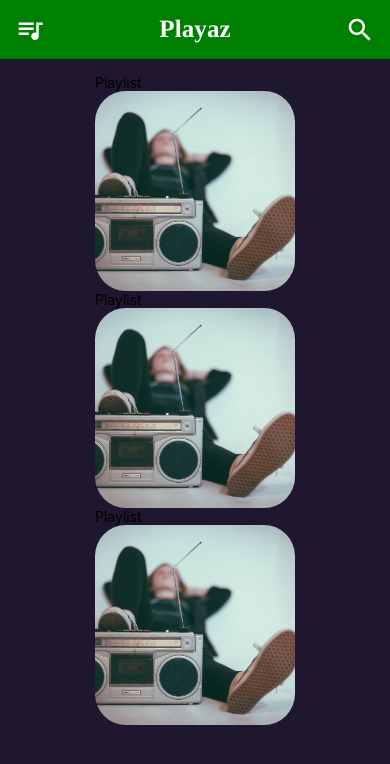
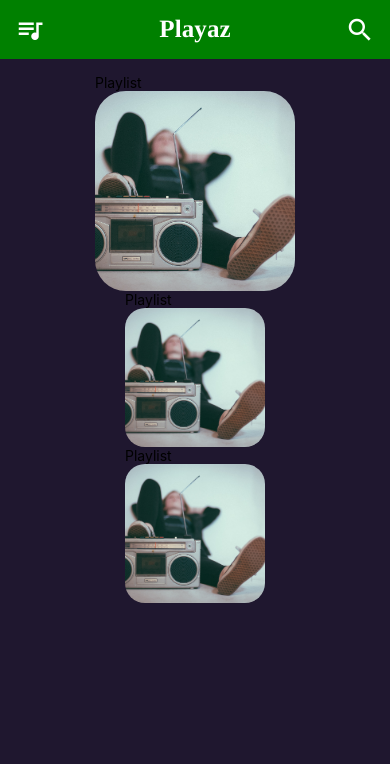
Before and after one commit to ExcaliburSims/playaz, a React Native app: screen / in a window 390 px wide. Shown: the top 764 px of the page. Built offline with nearby package versions, Linux system fonts and the light colour scheme.

Commit message:
fix: size image

```diff
--- a/src/components/Slider2.js
+++ b/src/components/Slider2.js
@@ -29,8 +29,8 @@ const styles = StyleSheet.create({
 		justifyContent: 'center',
 	},
 	picture: {
-		width: 200,
-		height: 200,
-		borderRadius: 31,
+		width: 140,
+		height: 139,
+		borderRadius: 20,
 	},
 })
```
